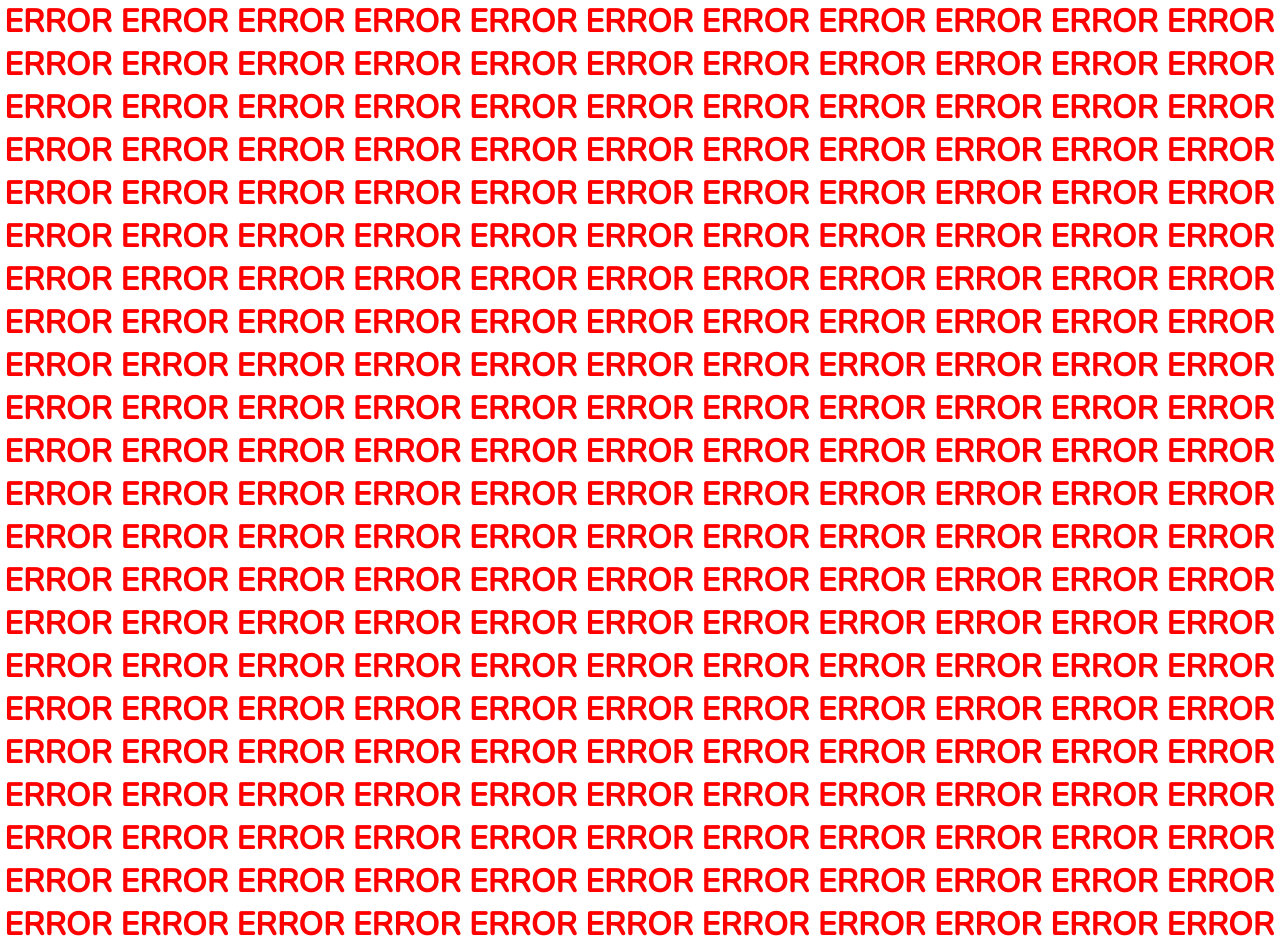
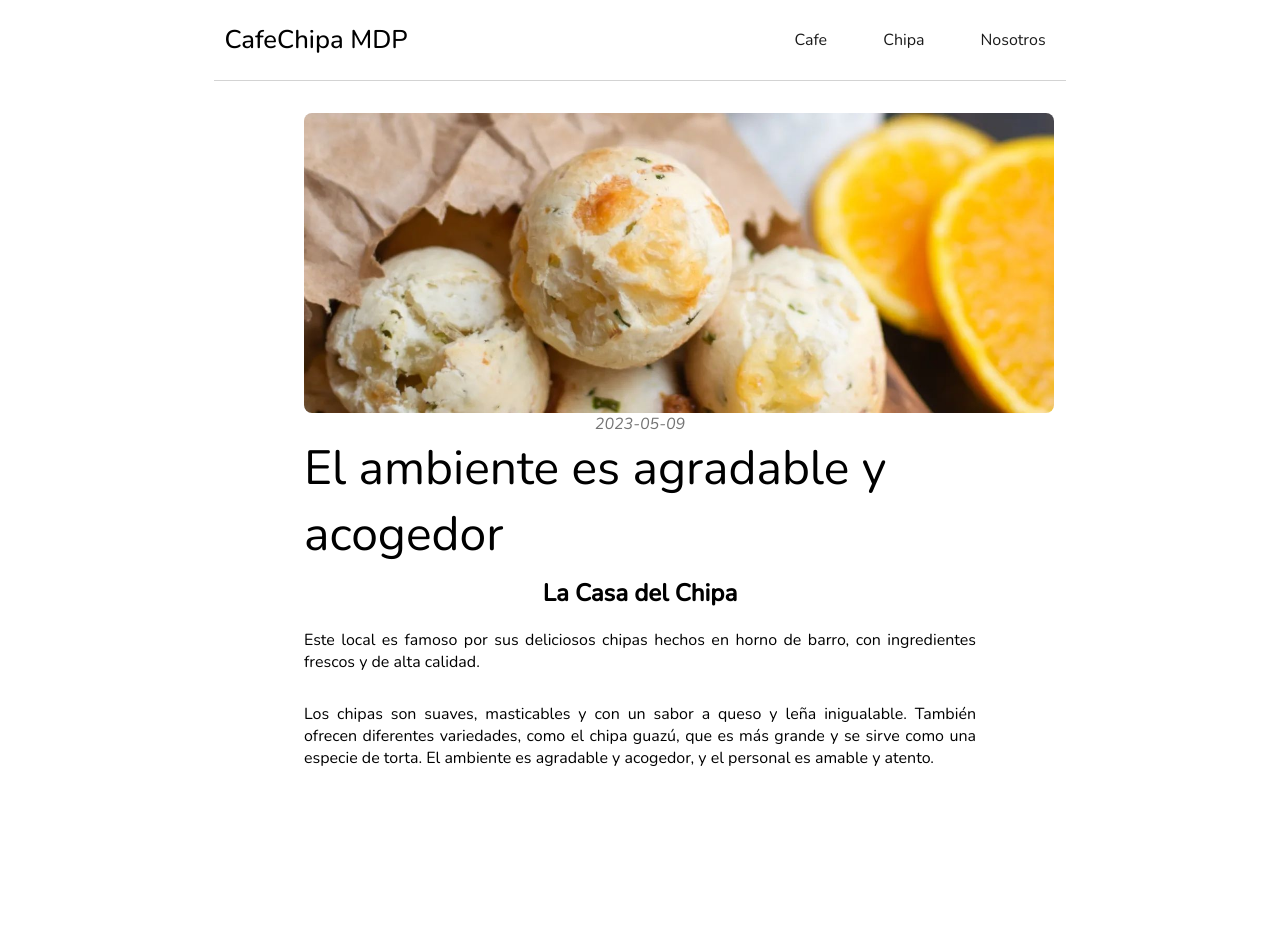
Before and after one commit to veranicolas/ChipaCafeBlog, a React (Vite) app: page /chipa/1 in a window 1280 px wide. Shown: the top 951 px of the page. After the commit the page ends 800 px from the top, so only its background shows below. Built offline with nearby package versions, Linux system fonts and the light colour scheme.

Commit message:
Added: reutilizacion de blogpostcontent component
Se reagrego abstraccion al blogpostcontent component para que se pueda reutilizar en las distintas paginas de cafe y chipa. Tambien se cambio el volver a los posts del postpage para que vuelva para atras y no para una pagina especifica

```diff
--- a/src/components/BlogContent/BlogContent.tsx
+++ b/src/components/BlogContent/BlogContent.tsx
@@ -2,11 +2,10 @@ import { useEffect } from 'react';
 import { animated, useSpring } from '@react-spring/web'
 
 import { BlogPost } from '../BlogPost/BlogPost';
-import postData from '../../mockData/mockCafeData.ts';
 
 import styles from './BlogContent.module.css'
 
-export const BlogContent = () => {
+export const BlogContent = ({postData, type}:any) => {
 
   const [springs, api] = useSpring(()=>({
     from:{
@@ -31,8 +30,9 @@ export const BlogContent = () => {
         ...springs
       }}
       className={styles.blogpostContainer}>
-      {postData.data.map((post) => (
+      {postData.data.map((post:any) => (
           <BlogPost
+            type={type}
             key={post.id}
             id={post.id}
             titulo={post.attributes.titulo}
--- a/src/components/BlogPost/BlogPost.tsx
+++ b/src/components/BlogPost/BlogPost.tsx
@@ -13,9 +13,10 @@ interface BlogPostProps {
   creado:string,
   creadoPor:string,
   foto:string,
+  type:string
 }
 
-export const BlogPost = ({id,titulo,lugar,descripcion,conclusion,creado,creadoPor, foto}:BlogPostProps) => {
+export const BlogPost = ({id,titulo,lugar,descripcion,conclusion,creado,creadoPor, foto, type}:BlogPostProps) => {
 
   const blogRef = useRef<null | HTMLDivElement>(null);
   const [expanded, setExpanded] = useState(false)
@@ -95,7 +96,7 @@ export const BlogPost = ({id,titulo,lugar,descripcion,conclusion,creado,creadoPo
           {/* <p style={ expanded ? {display:'block'} : {display:'none'} }>{conclusion}</p> */}
           <animated.p style={{...conclusionAnimation, fontFamily:'Open Sans' }} className={expanded ? styles.display : styles.notDisplay}>{conclusion}</animated.p>
           <p>{creadoPor}, {creado}.</p>
-          <Link to={`/post/${id}`} style={{textDecoration: 'none', color: 'inherit'}}>Leer Más</Link>
+          <Link to={`/${type}/${id}`} style={{textDecoration: 'none', color: 'inherit'}}>Leer Más</Link>
         </div>
     </animated.div>
   )
--- a/src/components/CafePage/CafePage.tsx
+++ b/src/components/CafePage/CafePage.tsx
@@ -1,10 +1,11 @@
+import { BlogContent } from "../BlogContent/BlogContent"
 
+import mockCafeData from "../../mockData/mockCafeData"
 
 export const CafePage = () => {
   return (
     <>
-    <div>CafePage</div>
-    <a href="/">Home</a>
+      <BlogContent postData={mockCafeData} type="cafe" />
     </>
   )
 }
--- a/src/components/ChipaPage/ChipaPage.tsx
+++ b/src/components/ChipaPage/ChipaPage.tsx
@@ -1,9 +1,11 @@
+import { BlogContent } from "../BlogContent/BlogContent"
+
+import mockChipaData from "../../mockData/mockChipaData"
 
 export const ChipaPage = () => {
   return (
     <>
-    <div>ChipaPage</div>
-    <a href="/">Home</a>
+    <BlogContent postData={mockChipaData} type="chipa" />
     </>
   )
 }
--- a/src/components/PostPage/PostPage.module.css
+++ b/src/components/PostPage/PostPage.module.css
@@ -68,6 +68,7 @@
             text-decoration: none;
             color: inherit;
             font-style: italic;
+            cursor: pointer;
         }
     }
 }
--- a/src/components/PostPage/PostPage.tsx
+++ b/src/components/PostPage/PostPage.tsx
@@ -1,16 +1,29 @@
-import { Link, useParams } from "react-router-dom";
-import postData from '../../mockData/mockCafeData';
+import { useParams } from "react-router-dom";
+
+import mockChipaData from "../../mockData/mockChipaData";
+import mockCafeData from "../../mockData/mockCafeData";
+
 import styles from './PostPage.module.css';
-
 
 export const PostPage = () => {
   const { id } = useParams<{ id: string }>();
   const postId = parseInt(id!,10);
-  const post = postData.data.find((post) => post.id === postId);
-  console.log(post);
+  let post;
+
+  const chipaRegex = new RegExp('chipa')
+
+  if(chipaRegex.test(window.location.pathname)){
+    post = mockChipaData.data.find((post) => post.id === postId);
+  } else {
+    post = mockCafeData.data.find((post)=> post.id === postId);
+  }
 
   if (!post) {
     return <div>Post no encontrado!</div>;
+  }
+
+  const handleBackToPosts = () =>{
+    history.back()
   }
 
   return (
@@ -23,7 +36,7 @@ export const PostPage = () => {
       <p className={styles.conclusion}>{post?.attributes.conclusion}</p>
       <div className={styles.pieDePost}>
       <h3 className={styles.creadoPor}>Autor: {post?.attributes.creadoPor}</h3>
-      <Link className={styles.linkAtras} to={'/cafe'}>--- Volver a Posts ---</Link>
+      <div onClick={handleBackToPosts} className={styles.linkAtras}>--- Volver a Posts ---</div>
       </div>
     </div>
   )
```
Also changed, not shown: src/main.tsx (+8 -4 lines), 1 other file (tests, documents, lock files or other folders). Lines whose indentation alone changed are shown as unchanged.
